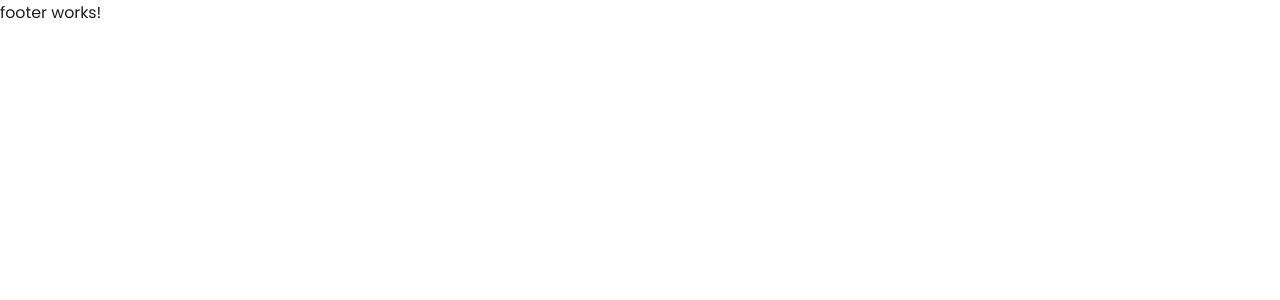
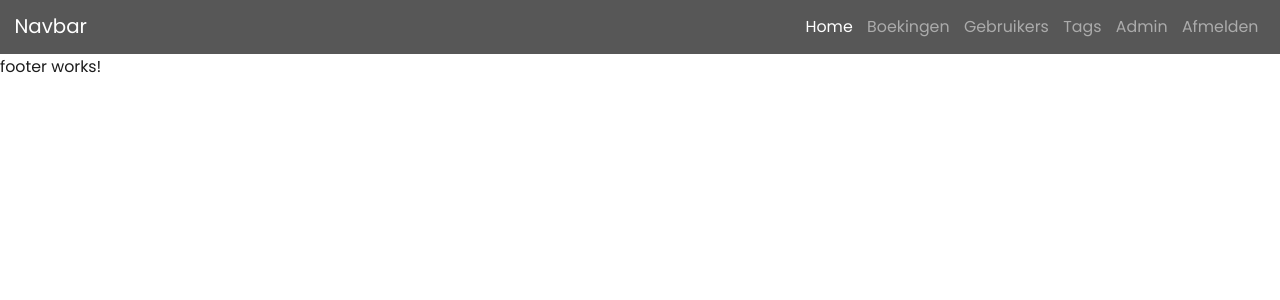
Before and after one commit to RubenBoone/Qiosk-Webapp, an Angular app: page / in a window 1280 px wide. Shown: the top 300 px of the page. Built offline with nearby package versions, Linux system fonts and the light colour scheme.

Commit message:
basic navbar without buttons

```diff
--- a/src/app/app.component.html
+++ b/src/app/app.component.html
@@ -1,3 +1,4 @@
 <div>
+  <app-navigation></app-navigation>
   <app-footer></app-footer>
 </div>
--- a/src/app/navigation/navigation.component.html
+++ b/src/app/navigation/navigation.component.html
@@ -1 +1,16 @@
-<p>navigation works!</p>
+<nav class="navbar navbar-expand-lg navbar-dark bg-primary">
+  <a class="navbar-brand" href="#">Navbar</a>
+  <button class="navbar-toggler" type="button" data-toggle="collapse" data-target="#navbarNavAltMarkup" aria-controls="navbarNavAltMarkup" aria-expanded="false" aria-label="Toggle navigation">
+    <span class="navbar-toggler-icon"></span>
+  </button>
+  <div class="collapse navbar-collapse" id="navbarNavAltMarkup">
+    <div class="navbar-nav ml-auto">
+      <a class="nav-item nav-link active" href="#">Home <span class="sr-only">(current)</span></a>
+      <a class="nav-item nav-link" href="#">Boekingen</a>
+      <a class="nav-item nav-link" href="#">Gebruikers</a>
+      <a class="nav-item nav-link" href="#">Tags</a>
+      <a class="nav-item nav-link" href="#">Admin</a>
+      <a class="nav-item nav-link" href="#">Afmelden</a>
+    </div>
+  </div>
+</nav>
--- a/src/scss/_variables.scss
+++ b/src/scss/_variables.scss
@@ -1,24 +1,24 @@
-@import url('https://cdnjs.cloudflare.com/ajax/libs/font-awesome/5.13.0/css/all.min.css');
-@import url('https://fonts.googleapis.com/css2?family=Poppins:wght@200;400;700&display=swap');
+@import url("https://cdnjs.cloudflare.com/ajax/libs/font-awesome/5.13.0/css/all.min.css");
+@import url("https://fonts.googleapis.com/css2?family=Poppins:wght@200;400;700&display=swap");
 
 // Body
-$body-bg: #FFFFFF;
+$body-bg: #ffffff;
 
 // Typography
-$font-family-text: 'Poppins', sans-serif;
+$font-family-text: "Poppins", sans-serif;
 $font-size-base: 1.1rem;
 $line-height-base: 1.6;
-$text: #1D1D1D;
+$text: #1d1d1d;
 
 // Base
-$lightblue: #869EEA;
-$primary: #4368DF;
-$secondary: #3B59B9;
-$danger:  #2C4CB1;
-$success: #F5F5F5;
+$lightblue: #869eea;
+$primary: #575757;
+$secondary: #ff6a00;
+$danger: #2c4cb1;
+$success: #f5f5f5;
 //$warning: #169BD5;
-$grey: #E2E2E2;
-$footer: #162E79;
+$grey: #e2e2e2;
+$footer: #162e79;
 //$dark-blue: #004F71;
 $success-green: #28a745;
 $danger-red: #dc3545;
@@ -37,20 +37,20 @@ $warning-orange: #ff894d;
 
 // Theme
 $theme-colors: (
-  'lightblue': $lightblue,
-  'primary': $primary,
-  'secondary' : $secondary,
-  'danger': $danger,
+  "lightblue": $lightblue,
+  "primary": $primary,
+  "secondary": $secondary,
+  "danger": $danger,
   //'success': $success,
   //'warning': $warning,
-  'grey': $grey,
-  'footer': $footer,
+  "grey": $grey,
+  "footer": $footer,
   //'darkblue': $dark-blue,
-  'green': $success-green,
-  'red': $danger-red,
-  'orange': $warning-orange,
+  "green": $success-green,
+  "red": $danger-red,
+  "orange": $warning-orange,
   //'nav' : $nav,
   //'nav-alt': $nav_alt,
   //'hero-card' : $hero-card,
-  'text' : $text,
+  "text": $text,
 );
```
